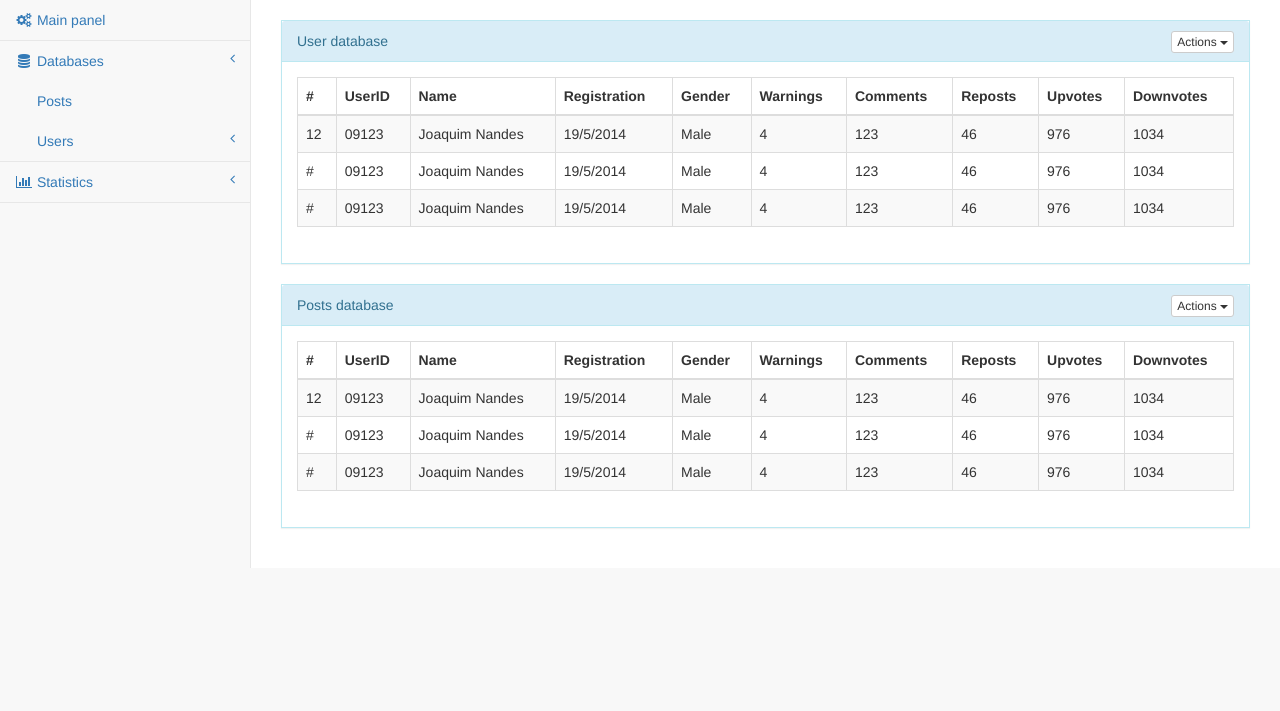
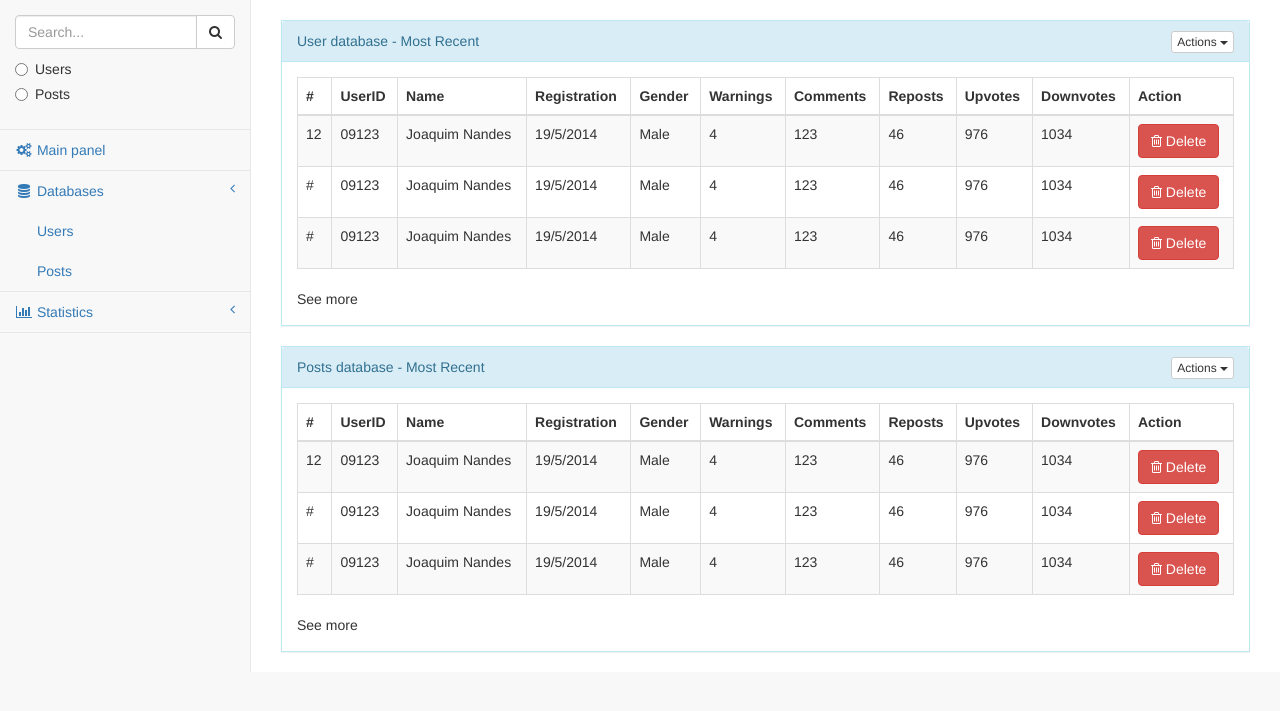
Before and after one commit to norim13/venn, a PHP site: page /database.php in a window 1280 px wide. Shown: the part 51-762 px from the top of the page. Run offline with PHP 8.4, Linux system fonts and the light colour scheme.

Commit message:
adicionado delete em admin e hastags

```diff
--- a/proj/database.php
+++ b/proj/database.php
@@ -28,7 +28,24 @@
             <div class="navbar-default sidebar" role="navigation">
                 <div class="sidebar-nav navbar-collapse">
                     <ul class="nav" id="side-menu">
-
+                       <li class="sidebar-search">
+                            <div class="input-group custom-search-form">
+                                        <input type="text" class="form-control" placeholder="Search...">
+                                        <span class="input-group-btn">
+                                        <button class="btn btn-default" type="button">
+                                            <i class="fa fa-search"></i>
+                                        </button>
+                                    </span>
+                            </div>
+                            <div>
+                                <div class="radio">
+                                  <label><input type="radio" name="optradio">Users</label>
+                                </div>
+                                <div class="radio">
+                                  <label><input type="radio" name="optradio">Posts</label>
+                                </div>
+                            </div>
+                        </li>
                         <li>
                             <a href="admin.php"><i class="fa fa-cogs fa-fw"></i> Main panel</a>
                         </li>
@@ -38,10 +55,10 @@
                             <ul class="nav nav-second-level">
 
                                 <li>
-                                    <a href="#"> Posts  </a>
+                                    <a href="#"> Users  </a>
                                 </li>
                                 <li>
-                                    <a href="#"> Users <span class="fa arrow"></span></a>
+                                    <a href="#"> Posts </a>
                                     <!-- /.nav-third-level -->
                                 </li>
                             </ul>
@@ -73,7 +90,7 @@
                                        <!-- /.panel -->
                     <div class="panel panel-info">
                         <div class="panel-heading">
-                            User database
+                            User database - Most Recent
                             <div class="pull-right">
                                 <div class="btn-group">
                                     <button type="button" class="btn btn-default btn-xs dropdown-toggle" data-toggle="dropdown">
@@ -112,7 +129,7 @@
                                                     <th>Reposts</th>
                                                     <th>Upvotes</th>
                                                     <th>Downvotes</th>
-
+                                                    <th>Action</th>
                                                 </tr>
                                             </thead>
                                             <tbody>
@@ -127,6 +144,8 @@
                                                     <td>46</td>
                                                     <td>976</td>
                                                     <td>1034</td>
+                                                    <td><button class="btn btn-danger"><i class="fa fa-trash-o"> </i>  Delete</button>
+                                                    </td>
                                                 </tr>
                                                 <tr>
                                                     <td>#</td>
@@ -139,6 +158,8 @@
                                                     <td>46</td>
                                                     <td>976</td>
                                                     <td>1034</td>
+                                                    <td><button class="btn btn-danger"><i class="fa fa-trash-o"> </i>  Delete</button>
+                                                    </td>
                                                 </tr>
                                                 <tr>
                                                    <td>#</td>
@@ -151,10 +172,13 @@
                                                     <td>46</td>
                                                     <td>976</td>
                                                     <td>1034</td>
+                                                    <td><button class="btn btn-danger"><i class="fa fa-trash-o"> </i>  Delete</button>
+                                                    </td>
                                                 </tr>
 
                                             </tbody>
                                         </table>
+                                         See more
                                     </div>
                                     <!-- /.table-responsive -->
                                 </div>
@@ -180,7 +204,7 @@
                                        <!-- /.panel -->
                     <div class="panel panel-info">
                         <div class="panel-heading">
-                             Posts database
+                             Posts database - Most Recent
                             <div class="pull-right">
                                 <div class="btn-group">
                                     <button type="button" class="btn btn-default btn-xs dropdown-toggle" data-toggle="dropdown">
@@ -219,6 +243,7 @@
                                                     <th>Reposts</th>
                                                     <th>Upvotes</th>
                                                     <th>Downvotes</th>
+                                                    <th>Action</th>
 
                                                 </tr>
                                             </thead>
@@ -234,6 +259,8 @@
                                                     <td>46</td>
                                                     <td>976</td>
                                                     <td>1034</td>
+                                                    <td><button class="btn btn-danger"><i class="fa fa-trash-o"> </i>  Delete</button>
+                                                    </td>
                                                 </tr>
                                                 <tr>
                                                     <td>#</td>
@@ -246,6 +273,8 @@
                                                     <td>46</td>
                                                     <td>976</td>
                                                     <td>1034</td>
+                                                    <td><button class="btn btn-danger"><i class="fa fa-trash-o"> </i>  Delete</button>
+                                                    </td>
                                                 </tr>
                                                 <tr>
                                                    <td>#</td>
@@ -258,10 +287,13 @@
                                                     <td>46</td>
                                                     <td>976</td>
                                                     <td>1034</td>
+                                                    <td><button class="btn btn-danger"><i class="fa fa-trash-o"> </i>  Delete</button>
+                                                    </td>
                                                 </tr>
 
                                             </tbody>
                                         </table>
+                                         See more
                                     </div>
                                     <!-- /.table-responsive -->
                                 </div>
```
Also changed, not shown: proj/admin.php (+10 -0 lines), proj/pages/profile_friend_added.php (+5 -2 lines), proj/stats.php (+10 -1 lines).
